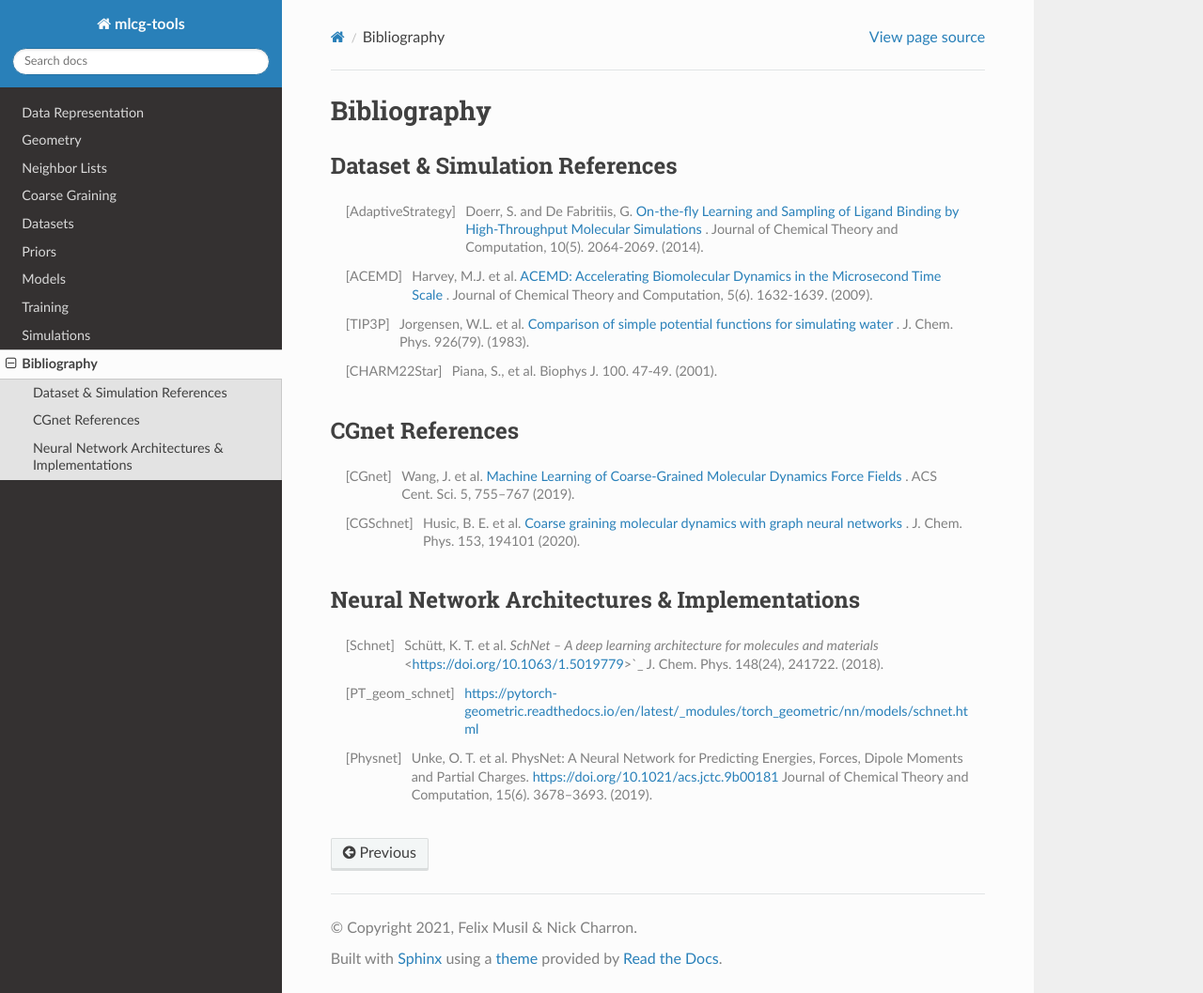
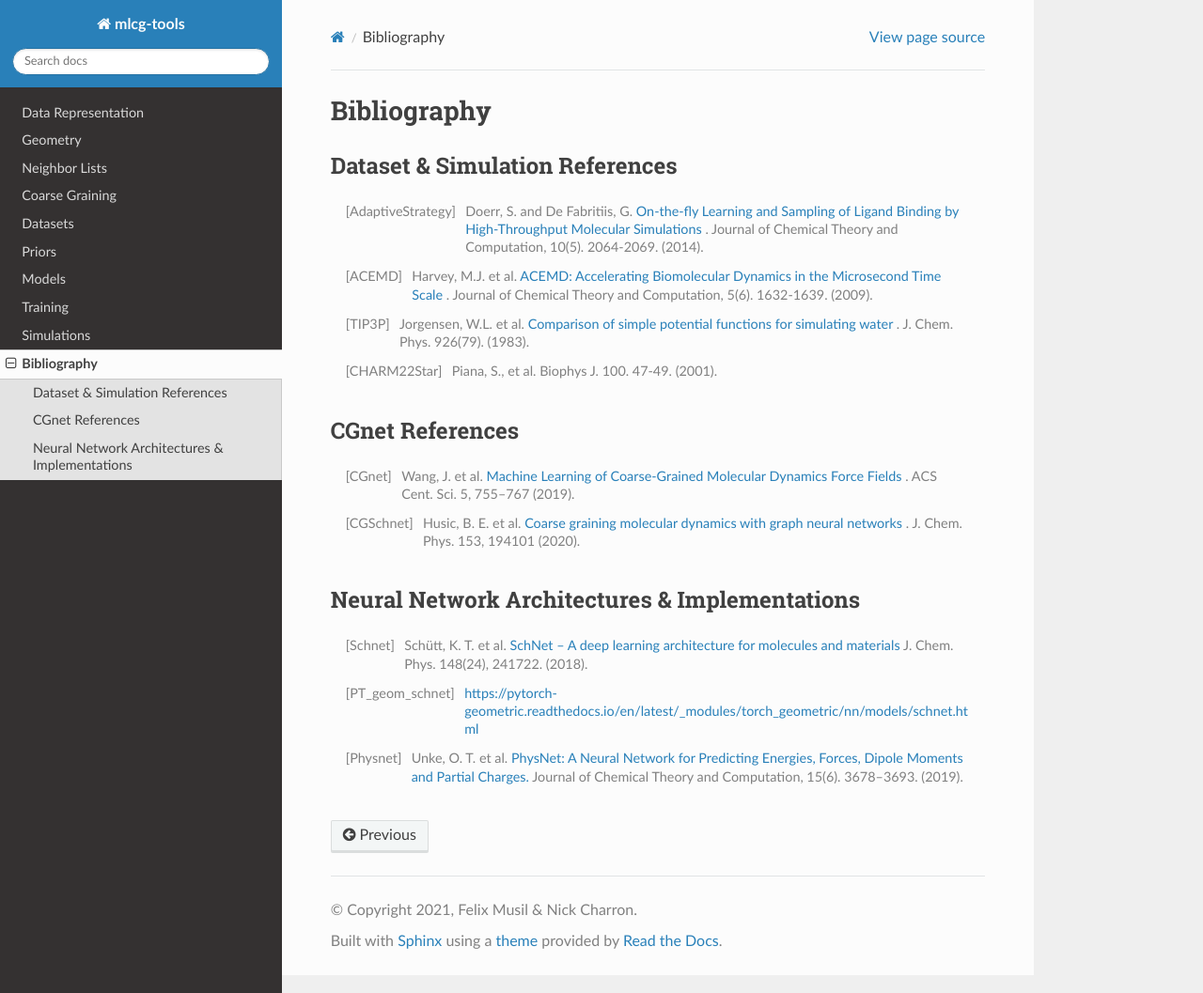
Before and after one commit to danielpastor97/mlcg, a Sphinx documentation site: the page built from docs/source/bibliography.rst, in a window 1280 px wide and 1057 px high. Shown: the whole window at 94% size. Built offline with Sphinx 7.4.7 and the Read the Docs theme 2.0.0, drawn with Linux system fonts in a browser that asks for light colours; pages that are not in the unit, such as notebooks, are missing from menus.

```diff
--- a/README.rst
+++ b/README.rst
@@ -8,7 +8,6 @@ mlcg-tools
 
 This repository collects a set of tools to apply machine learning techniques to coarse grain atomic systems.
 
-.. end-intro
 
 Installation
 ------------
@@ -27,6 +26,7 @@ CLI
 The models defined in this library can be convinietly trained using the pytorch-lightning
 `cli <https://pytorch-lightning.readthedocs.io/en/latest/common/lightning_cli.html>`_ utilities.
 
+.. end-intro
 
 .. start-doc
 
--- a/docs/source/bibliography.rst
+++ b/docs/source/bibliography.rst
@@ -23,8 +23,8 @@ CGnet References
 
 Neural Network Architectures & Implementations
 ----------------------------------------------
-.. [Schnet] Schütt, K. T. et al. `SchNet – A deep learning architecture for molecules and materials` <https://doi.org/10.1063/1.5019779>`_ J. Chem. Phys. 148(24), 241722. (2018).
+.. [Schnet] Schütt, K. T. et al. `SchNet – A deep learning architecture for molecules and materials <https://doi.org/10.1063/1.5019779>`_ J. Chem. Phys. 148(24), 241722. (2018).
 
 .. [PT_geom_schnet] https://pytorch-geometric.readthedocs.io/en/latest/_modules/torch_geometric/nn/models/schnet.html
 
-.. [Physnet] Unke, O. T. et al. PhysNet: A Neural Network for Predicting Energies, Forces, Dipole Moments and Partial Charges. `<https://doi.org/10.1021/acs.jctc.9b00181>`_ Journal of Chemical Theory and Computation, 15(6). 3678–3693. (2019).
+.. [Physnet] Unke, O. T. et al. `PhysNet: A Neural Network for Predicting Energies, Forces, Dipole Moments and Partial Charges. <https://doi.org/10.1021/acs.jctc.9b00181>`_ Journal of Chemical Theory and Computation, 15(6). 3678–3693. (2019).
```
